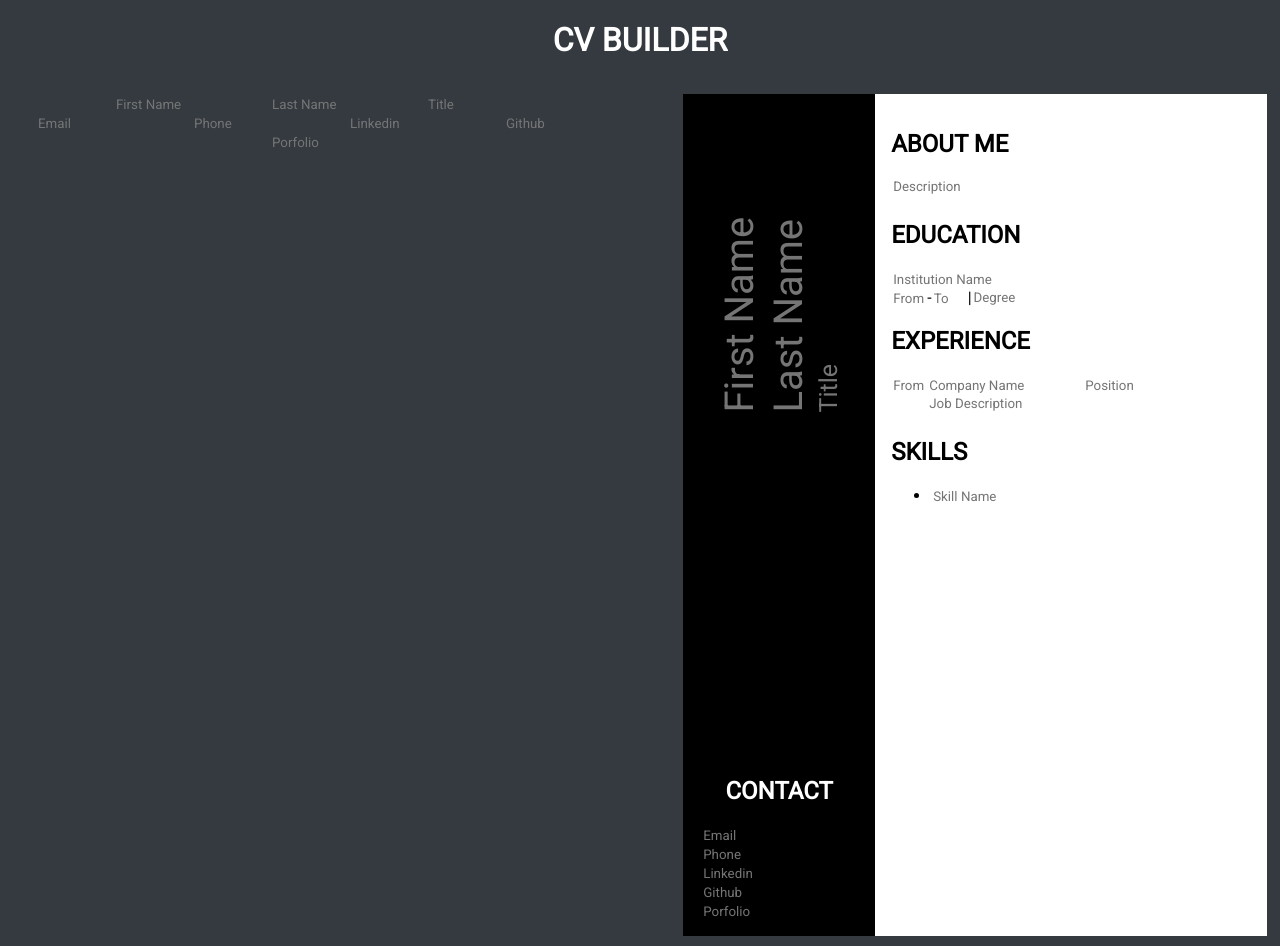
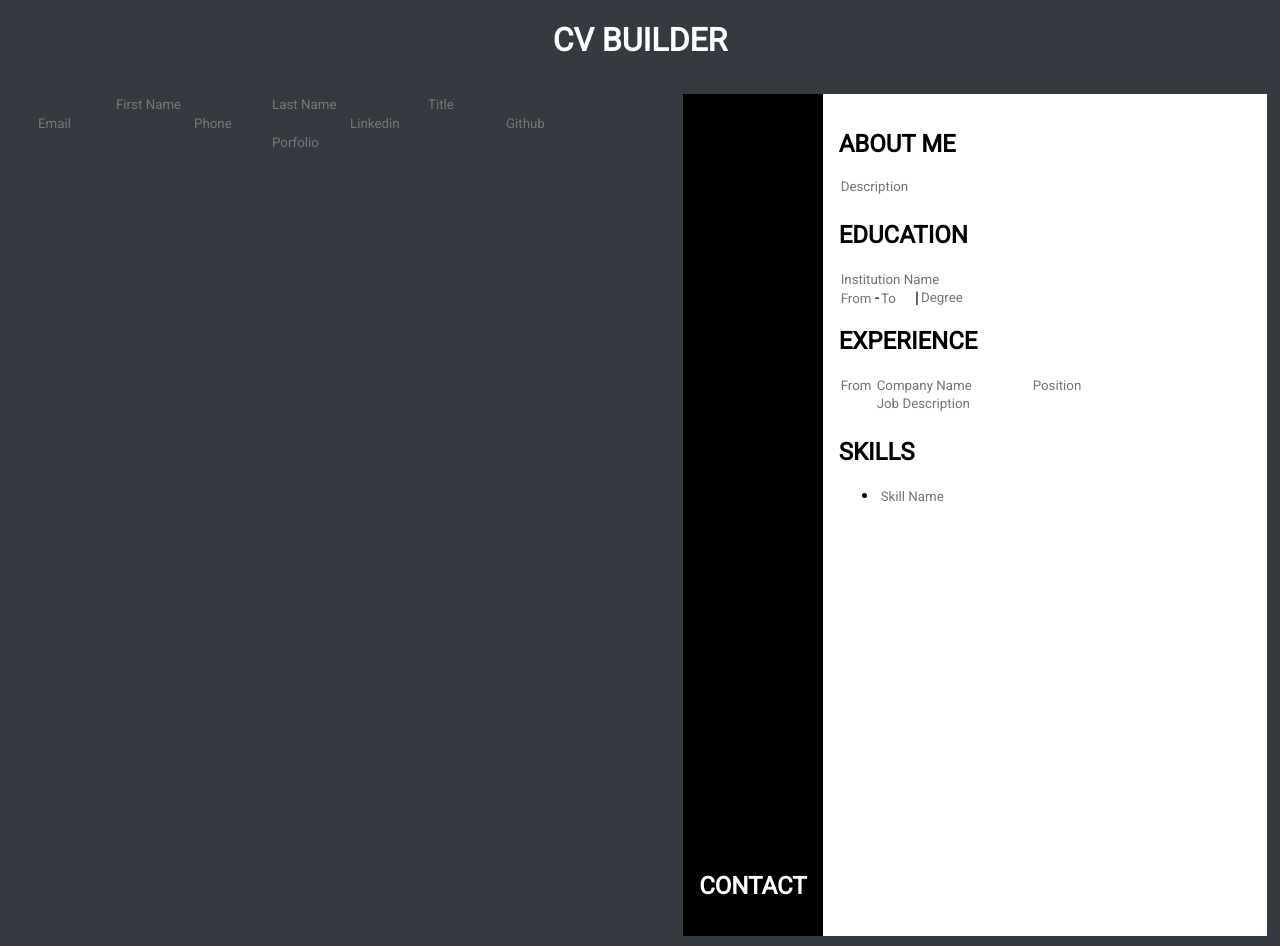
Before and after one commit to fernandobouchet/cv-project, a React (Create React App) app: page / in a window 1280 px wide. Shown: the top 946 px of the page. Built offline with nearby package versions, Linux system fonts and the light colour scheme.

Commit message:
simplify and organize contact and general components

```diff
--- a/src/components/CVPreview/Contact.js
+++ b/src/components/CVPreview/Contact.js
@@ -1,87 +1,16 @@
 import React, { Component } from "react";
+import "./styles/Contact.css";
 
 class Contact extends Component {
-  constructor() {
-    super();
-
-    this.state = {
-      email: "",
-      phone: "",
-      linkedin: "",
-      github: "",
-      porfolio: "",
-    };
-  }
-
-  handleChange = (e) => {
-    this.setState({
-      [e.target.name]: e.target.value,
-    });
-  };
-
-  onSubmitTask = (e) => {
-    this.setState({
-      email: "",
-      phone: "",
-      linkedin: "",
-      github: "",
-      porfolio: "",
-    });
-  };
-
   render() {
     return (
-      <div>
-        <h2>CONTACT</h2>
-        <div className="contact-container main">
-          <form autoComplete="off" className="form-left">
-            <input
-              type="text"
-              name="email"
-              className="form-left-input"
-              onChange={this.handleChange}
-              placeholder="Email"
-              disabled={true}
-              defaultValue={this.props.general.contactData.email}
-            ></input>
-            <input
-              type="text"
-              name="phone"
-              className="form-left-input"
-              onChange={this.handleChange}
-              placeholder="Phone"
-              disabled={true}
-              defaultValue={this.props.general.contactData.phone}
-            ></input>
-            <input
-              type="text"
-              name="linkedin"
-              className="form-left-input"
-              onChange={this.handleChange}
-              placeholder="Linkedin"
-              disabled={true}
-              defaultValue={this.props.general.contactData.linkedin}
-            ></input>
-            <input
-              type="text"
-              name="github"
-              className="form-left-input"
-              onChange={this.handleChange}
-              placeholder="Github"
-              disabled={true}
-              defaultValue={this.props.general.contactData.github}
-            ></input>
-            <input
-              type="text"
-              name="porfolio"
-              className="form-left-input"
-              onChange={this.handleChange}
-              placeholder="Porfolio"
-              disabled={true}
-              defaultValue={this.props.general.contactData.porfolio}
-            ></input>
-          </form>
-        </div>
+      <div className="contact-container">
+        <h2 className="contact-title">CONTACT</h2>
+        <h3 className="contact">{this.props.general.contactData.email}</h3>
+        <h3 className="contact">{this.props.general.contactData.phone}</h3>
+        <h3 className="contact">{this.props.general.contactData.linkedin}</h3>
+        <h3 className="contact">{this.props.general.contactData.github}</h3>
+        <h3 className="contact">{this.props.general.contactData.porfolio}</h3>
       </div>
     );
   }
--- a/src/components/CVPreview/General.js
+++ b/src/components/CVPreview/General.js
@@ -1,37 +1,18 @@
 import React, { Component } from "react";
-
+import "./styles/General.css";
 class General extends Component {
   render() {
     return (
-      <div className="general-container main">
-        <form autoComplete="off" className="form-left">
-          <input
-            type="text"
-            name="firstName"
-            className="form-left-input"
-            placeholder="First Name"
-            disabled={true}
-            defaultValue={this.props.general.generalData.firstName.toUpperCase()}
-          ></input>
-          <input
-            type="text"
-            name="lastName"
-            className="form-left-input"
-            placeholder="Last Name"
-            disabled={true}
-            defaultValue={this.props.general.generalData.lastName.toUpperCase()}
-          ></input>
-          <div id="title-div">
-            <input
-              type="text"
-              name="title"
-              placeholder="Title"
-              className="form-left-input"
-              disabled={true}
-              defaultValue={this.props.general.generalData.title.toUpperCase()}
-            ></input>
-          </div>
-        </form>
+      <div className="general-container">
+        <h1 className="general-name">
+          {this.props.general.generalData.firstName.toUpperCase()}
+        </h1>
+        <h1 className="general-name">
+          {this.props.general.generalData.lastName.toUpperCase()}
+        </h1>
+        <h3 className="general-title">
+          {this.props.general.generalData.title.toUpperCase()}
+        </h3>
       </div>
     );
   }
--- a/src/components/CVPreview/MainCV.js
+++ b/src/components/CVPreview/MainCV.js
@@ -15,10 +15,10 @@ class MainCV extends Component {
           <Contact general={this.props.allData} />
         </div>
         <div id="main-right">
-          <About />
-          <Education />
-          <Experience />
-          <Skills />
+          <About general={this.props.allData} />
+          <Education general={this.props.allData} />
+          <Experience general={this.props.allData} />
+          <Skills general={this.props.allData} />
         </div>
       </div>
     );
--- /dev/null
+++ b/src/components/CVPreview/styles/Contact.css
@@ -0,0 +1,13 @@
+.contact-container {
+  text-align: initial;
+}
+
+.contact-title {
+  text-align: center;
+}
+
+.contact {
+  font-weight: 300;
+  font-size: 0.8rem;
+  margin: 0.3rem;
+}
--- /dev/null
+++ b/src/components/CVPreview/styles/General.css
@@ -0,0 +1,16 @@
+.general-container {
+  transform: rotate(270deg);
+  margin-top: 10rem;
+  text-align: initial;
+}
+
+.general-name {
+  font-size: 2.8rem;
+  font-weight: 300;
+  margin: 0.5rem;
+}
+
+.general-title {
+  font-weight: 300;
+  margin: 0.5rem;
+}
--- a/src/components/Main.js
+++ b/src/components/Main.js
@@ -20,6 +20,7 @@ class Main extends Component {
           github: "",
           porfolio: "",
         },
+        about: "",
       },
     };
   }
--- a/src/styles/index.css
+++ b/src/styles/index.css
@@ -50,21 +50,6 @@ textarea {
   padding: 1rem;
 }
 
-.general-container {
-  transform: rotate(270deg);
-  margin-top: 10rem;
-}
-
-.general-container form input {
-  font-size: 40px;
-  width: 20rem;
-}
-
-#title-div input {
-  font-size: 25px;
-  width: 20rem;
-}
-
 #main-right {
   display: flex;
   flex-direction: column;
```
